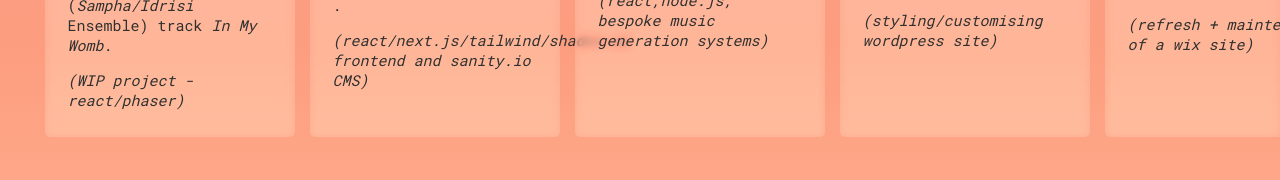
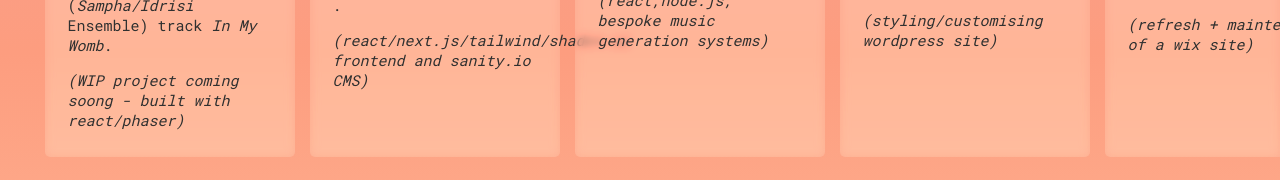
Before and after one commit to charlyflynn/charlyflynn.github.io, a SvelteKit app: page / in a window 1280 px wide. Shown: the part 1623-1803 px from the top of the page. Built offline with nearby package versions, Linux system fonts and the light colour scheme.

Commit message:
disabled in my womb

```diff
--- a/src/routes/+page.svelte
+++ b/src/routes/+page.svelte
@@ -88,13 +88,7 @@
 				</p>
 				<p><i>(A work-in-progress commission. react/next.js frontend and sanity.io CMS)</i></p>
 			</a> -->
-		<a
-			class="link project"
-			href="https://in-my-womb.vercel.app"
-			target="_blank"
-			rel="noreferrer"
-			style="text-align: left"
-		>
+		<a class="link project disabled" target="_blank" rel="noreferrer" style="text-align: left">
 			<h3>⧉ In My Womb</h3>
 			<p>
 				A small interactive web game to celebrate and pre-empt the release of Elsa's (<i
@@ -102,7 +96,7 @@
 				</i>
 				Ensemble) track <i>In My Womb</i>.
 			</p>
-			<p><i>(WIP project - react/phaser)</i></p>
+			<p><i>(WIP project coming soong - built with react/phaser)</i></p>
 		</a>
 		<a
 			class="link project"
@@ -343,6 +337,9 @@
 		}
 	}
 
+	.disabled {
+		cursor: not-allowed;
+	}
 	.content {
 		box-sizing: border-box;
 		padding: 3em;
```
